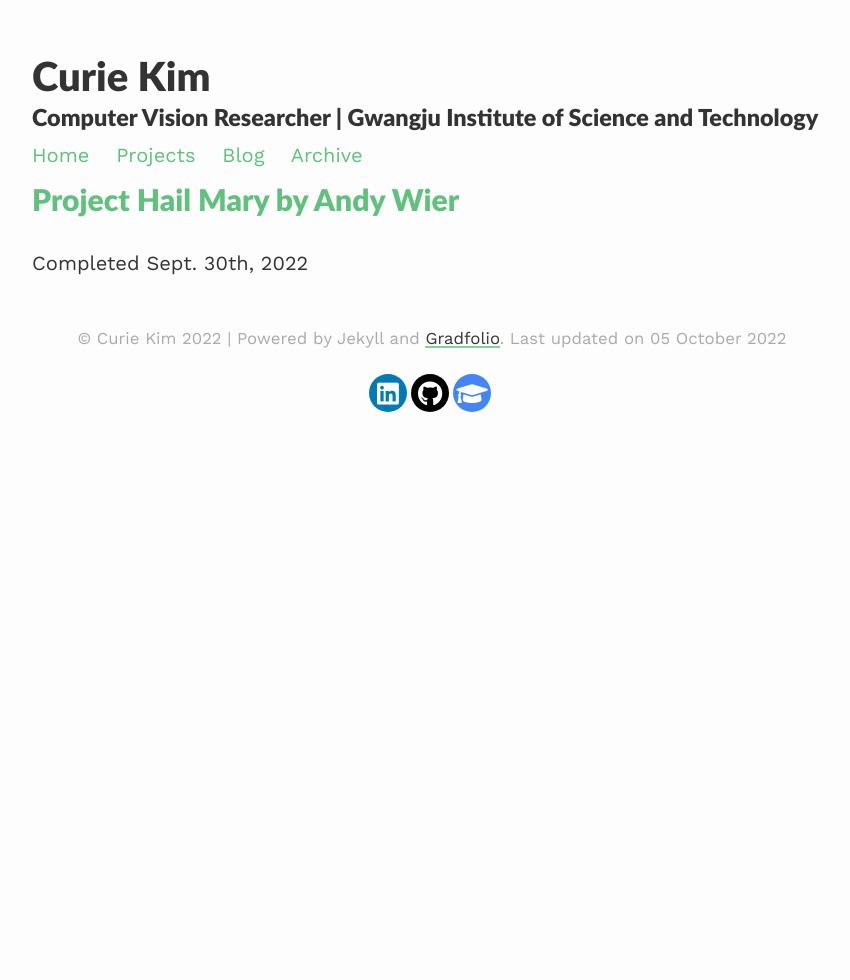
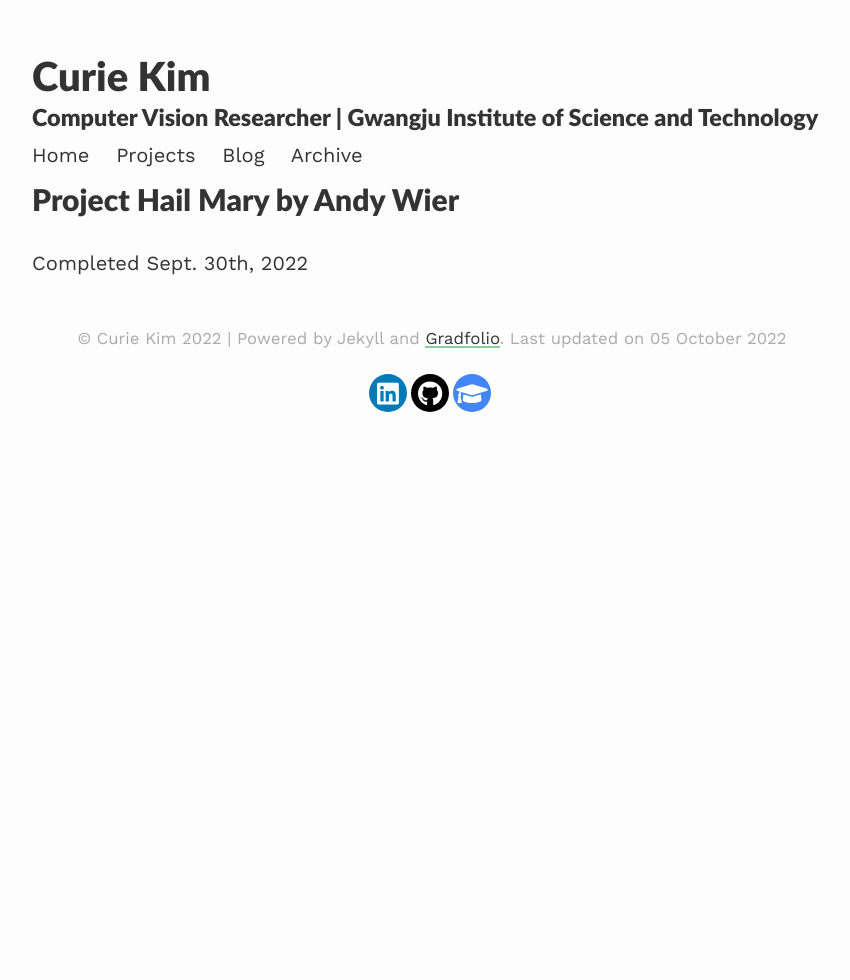
Before and after one commit to curie3170/curie3170.github.io, a Jekyll site: the page built from blog/index.html, in a window 1280 px wide. Shown: the whole page, without its empty margins (208-1058 px from the left). Built offline with Jekyll 4.4.1, drawn with Linux system fonts in a browser that asks for light colours; nearby versions of some CDN libraries; the list of posts is cut into pages by our own code.

Commit message:
change styles

```diff
--- a/assets/css/_sass/projects.scss
+++ b/assets/css/_sass/projects.scss
@@ -16,7 +16,7 @@
   /* Minimum width of 200px and grow to fit available space */
   flex: 1 0 200px;
   border-radius: 15px;
-  background: $projectbox;
+  background: $background-color;
   @media (prefers-color-scheme: dark) {
     background: $projectbox-dark;
   }
@@ -45,6 +45,9 @@
 .projectTile a span h2 {
   font-size: 1.5rem;
   padding: 1rem;
+  @media (prefers-color-scheme: dark) {
+    color: $text-color-dark;
+  }
 }
 
 .projectTile:hover a span h2 {
@@ -53,7 +56,9 @@
 
 .projectTile a span p {
   display: none;
+
 }
+
 
 .projectTile:hover a span p {
   font-size: 1.2rem;
--- a/assets/css/_sass/style.scss
+++ b/assets/css/_sass/style.scss
@@ -30,10 +30,10 @@ h1,h2,h3,h4,h5,h6 {
 
 
 a {
-  color: $brand-color;
+  color: $text-color;
   text-decoration: none;
   &:hover{
-    color: $text-color;
+    color: $brand-color;
 
     @media (prefers-color-scheme: dark) {
       color: $text-color-dark;
```
